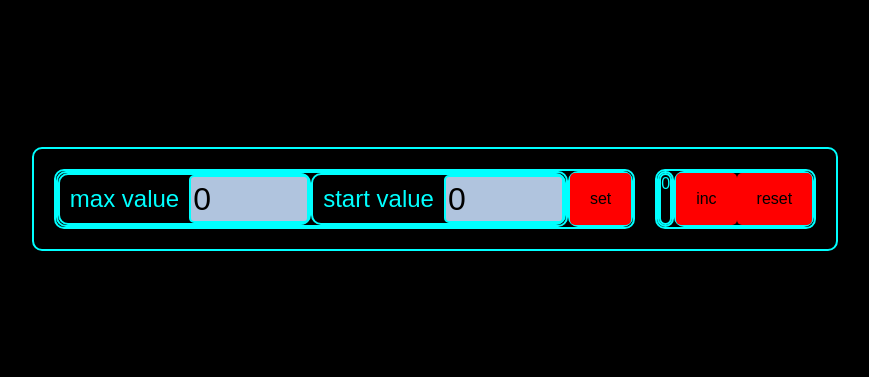
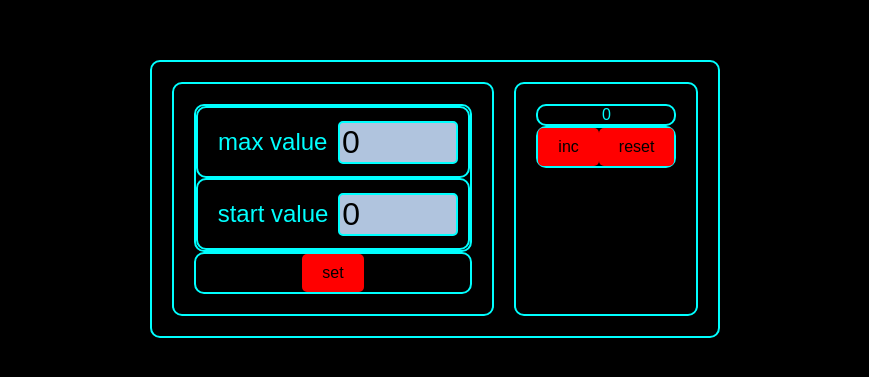
Before and after one commit to KristinaFinck/Microtask-counter, a React (Create React App) app: page / in a window 1280 px wide. Shown: the part 201-578 px from the top of the page, without its empty margins (205-1074 px from the left). Built offline with nearby package versions, Linux system fonts and the light colour scheme.

Commit message:
Replaced many containers with a single container with props

```diff
--- a/src/App.tsx
+++ b/src/App.tsx
@@ -2,11 +2,11 @@ import React, {ChangeEvent, useState} from 'react';
 import {Button} from "./button/Button";
 import {Input} from './input/Input';
 
-import { ThemeProvider } from 'styled-components';
+import {ThemeProvider} from 'styled-components';
 import {
     GlobalStyle,
     Container,
-     StyledInput, Values
+    StyledInput, Values
 } from './styles/Styles';
 import {theme} from "./styles/theme";
 
@@ -89,25 +89,45 @@ function App() {
     return (
         <ThemeProvider theme={theme}>
             <GlobalStyle/>
+            {/*Wrap container*/}
             <Container
-            flexDirection = 'row'
-            gap = '20px'
-            justifyContent = 'space-between'
-            maxWidth = '1200px'
-            width="100%"
-            padding="20px"
+                flexDirection='row'
+                gap='20px'
+                justifyContent='space-between'
+                maxWidth='1200px'
+                width="100%"
+                padding="20px"
             >
-                <Container>
+                {/*Left external container */}
+                <Container
+                    flexDirection = 'column'
+                    width='100%'
+                    padding="20px"
+                >
+                    {/*Internal container */}
+                    <Container
+                        width = '100%'
+                        flexDirection = 'column'
+                    >
+                        {/*Internal Settings container */}
+                        <Container
 
-                    <Container>
-                        <Container   >
+                            width = '100%'
+                            justifyContent='space-evenly'
+                            alignItems='center'
+                            padding='10px'
+                        >
                             <Values> max value</Values>
                             <StyledInput
                                 type='number'
                                 value={maxValue}
                                 onChange={onChangeMaxInputHandler}/>
                         </Container>
-                        <Container>
+                        <Container
+                            width = '100%'
+                            justifyContent='space-evenly'
+                            alignItems='center'
+                            padding='10px'>
                             <Values> start value</Values>
                             <StyledInput
                                 type='number'
@@ -115,18 +135,42 @@ function App() {
                                 onChange={onChangeStartInputHandler}/>
                         </Container>
                     </Container>
-                    <Container>
+                    {/*Set button container*/}
+                    <Container
+width = '100%'
+justifyContent = 'center'
+alignItems = 'center'
+                    >
                         <Button
                             title={'set'}
                             onClick={onClickSet}
                             disabled={isSetButtonDisabled}/>
                     </Container>
                 </Container>
-                <Container>
-                    <Container>
-                        {settingMessage || errorMessage || <Container>{currentValue}</Container>}
+                {/* Right external container*/}
+                <Container
+                    flexDirection = 'column'
+                    width='100%'
+                    padding="20px"
+                >
+                    {/*Tableau container*/}
+                    <Container
+                    justifyContent= 'center'
+                    alignItems = 'center'
+                    fontSize = ' 1em'
+                    >
+                        {settingMessage || errorMessage
+                            ||
+                            <span>{currentValue}</span>}
                     </Container>
-                    <Container>
+
+                    <Container
+                        justifyContent= 'space-evenly'
+                        alignItems = 'center'
+                        width = '100%'
+
+
+                    >
                         <Button
                             title={'inc'}
                             onClick={onClickAddCount}
--- a/src/styles/Styles.tsx
+++ b/src/styles/Styles.tsx
@@ -26,11 +26,14 @@ type InternalProps = {
     children: any
     flexDirection?: 'row'| 'column'
     gap?:string
-    justifyContent: string
+    justifyContent?: string
+    alignItems?: string
     maxWidth?: string
-    width: string
-    padding: string
-
+    width?: string
+    height?: string
+    minHeight?: string
+    padding?: string
+    fontSize?: string
 }
 // Контейнер
 export const Container = styled.div<InternalProps>`
@@ -38,53 +41,16 @@ display: flex;
     flex-direction: ${({ flexDirection }) => flexDirection || 'row'};
     gap: ${(props=> props.gap && props.gap )};
     justify-content: ${({ justifyContent }) => justifyContent};
-    max-widht:${(props => props.maxWidth && 'none')};
+    align-items: ${({alignItems}) => alignItems};
+    max-width:${(props => props.maxWidth && 'none')};
     width: ${({width}) => width};
     padding: ${({ padding }) => padding};
     border: 2px solid cyan;
     border-radius: 10px;
+  font-size: ${({fontSize}) => fontSize};;
 `;
 
- export const ExternalContainer = styled.div `
-  width: 100%;
-  padding: 20px;
-  border: inherit;
-  border-radius: inherit;
 
- `
-export const Tableau = styled.div`
- font-size: 3em;
-  color: paleturquoise;
-  display: flex;
-`
-type InternalProps = {
-     gap?:string
-    direction?: 'column' | 'row'
-    children: any
-}
-export const InternalContainer: FC<InternalProps> = styled.div`
- display: flex;
-  width: 100%;
-  flex-direction: ${(props=>props.direction ? props.direction : 'row')};
-  gap: ${(props=> props.gap && props.gap )};
- padding: 20px;
-  border: inherit;
-  border-radius: inherit;
-`
-export const SettingsContainer = styled.div `
-display: flex;
- flex-direction: column;
- align-items: normal;
- border: inherit;
-  border-radius: inherit;
-`
-export const InternalSettingsContainer = styled.div`
- display: flex;
-flex-direction: row;
- justify-content: space-evenly;
-  align-items: center;
-  padding: 10px;
-`
 export const StyledInput = styled.input`
     background-color: lightsteelblue;
   color: ${({theme}) => theme.colors.primary};
```
